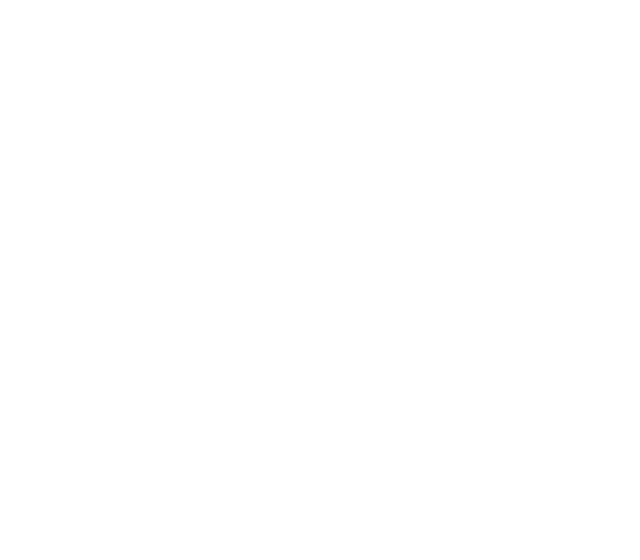
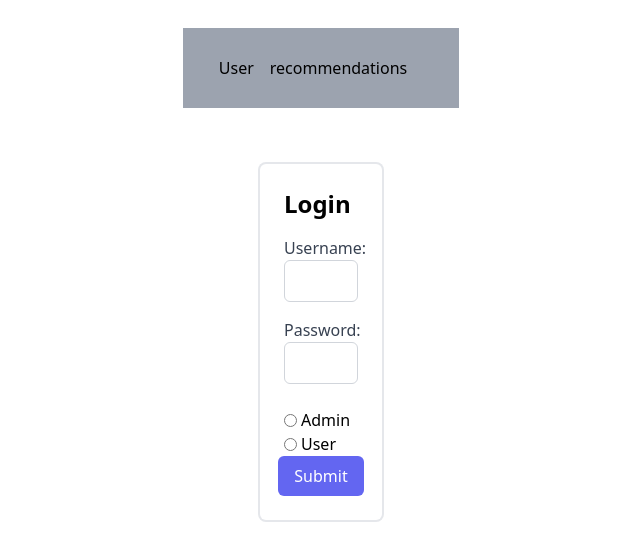
Before and after one commit to DILAWERRAHIM/portfolio2, a React (Vite) app in the folder frontend/: page /adminpanel/add-user in a window 1280 px wide. Before the commit this address had no page. Shown: the top 560 px of the page, without its empty margins (319-959 px from the left). Built offline with nearby package versions, Linux system fonts and the light colour scheme; a web font is replaced by a local one.

Commit message:
add use button is working properly

```diff
--- a/frontend/adminPanel/Home/Add-user.jsx
+++ b/frontend/adminPanel/Home/Add-user.jsx
@@ -0,0 +1,109 @@
+import React, { useState } from "react";
+import { useNavigate } from "react-router-dom";
+
+const ReviewForm = ({ setuser }) => {
+  const navigate = useNavigate();
+  const [username, setUsername] = useState("");
+  const [userStatus, setUserStatus] = useState();
+  const [password, setPassword] = useState("");
+  const url = `http://localhost:5000/user`;
+
+  const handleSubmit = async (event) => {
+    event.preventDefault();
+
+    if (!username || !password || userStatus) {
+      console.log(username, password, userStatus);
+      try {
+        const res = await fetch(url, {
+          method: "POST",
+          headers: {
+            "Content-Type": "application/json",
+          },
+          body: JSON.stringify({ username, password, userStatus }),
+        });
+
+        if (!res.ok) {
+          throw new Error("failed to add user");
+        }
+
+        navigate("/adminPanel/");
+      } catch (error) {
+        console.log(error);
+      }
+    }
+  };
+
+  return (
+    <div className=" flex justify-center items-center relative  h-full">
+      <form
+        onSubmit={handleSubmit}
+        className=" mt-7 p-6 md:w-[40%] w-[90%]   rounded-md ring-gray-200 ring-2"
+      >
+        <h2 className="text-2xl font-bold mb-4">Login</h2>
+        <div className="mb-4">
+          <label htmlFor="username" className="block text-gray-700">
+            Username:
+          </label>
+          <input
+            type="text"
+            id="username"
+            value={username}
+            onChange={(e) => setUsername(e.target.value)}
+            required
+            className="w-full px-3 py-2 border border-gray-300 rounded-md focus:outline-none focus:border-indigo-500"
+          />
+        </div>
+        <div className="mb-6">
+          <label htmlFor="password" className="block text-gray-700">
+            Password:
+          </label>
+          <input
+            type="password"
+            id="password"
+            value={password}
+            onChange={(e) => setPassword(e.target.value)}
+            required
+            className="w-full px-3 py-2 border border-gray-300 rounded-md focus:outline-none focus:border-indigo-500"
+          />
+        </div>
+        <div className="flex items-center">
+          <input
+            type="radio"
+            id="admin"
+            name="userStatus"
+            value="admin"
+            checked={userStatus === "admin"}
+            onChange={(e) => setUserStatus(e.target.value)}
+          />
+          <label htmlFor="admin" className="ml-1">
+            Admin
+          </label>
+        </div>
+        <div className="flex items-center">
+          <input
+            type="radio"
+            id="user"
+            name="userStatus"
+            value="user"
+            checked={userStatus === "user"}
+            onChange={(e) => setUserStatus(e.target.value)}
+          />
+          <label htmlFor="user" className="ml-1">
+            User
+          </label>
+        </div>
+
+        <div className="flex justify-center items-center h-full">
+          <button
+            type="submit"
+            className="bg-indigo-500 text-white px-4 py-2 rounded-md hover:bg-indigo-600 focus:outline-none focus:bg-indigo-600"
+          >
+            Submit
+          </button>
+        </div>
+      </form>
+    </div>
+  );
+};
+
+export default ReviewForm;
--- a/frontend/adminPanel/Home/Sharedlayout.jsx
+++ b/frontend/adminPanel/Home/Sharedlayout.jsx
@@ -1,12 +1,13 @@
 import React, { useEffect, useState } from "react";
 import { Delete } from "../../components/Icons/icons.jsx";
-
+import { useNavigate } from "react-router-dom";
 const User = () => {
+  const navigate = useNavigate();
   const [Data, setData] = useState("");
   const url = "http://localhost:5000/user";
 
   const Add_user = async () => {
-    console.log("user adding button is working");
+    navigate("add-user");
   };
   const handleDelete = async (userId) => {
     // Implement deletion logic using the userId
--- a/frontend/components/recommendations/add-recommendations/Add-recommendations.jsx
+++ b/frontend/components/recommendations/add-recommendations/Add-recommendations.jsx
@@ -20,7 +20,7 @@
           headers: {
             "Content-Type": "application/json",
           },
-          body: JSON.stringify({ username, email, review }),
+          body: JSON.stringify({ username, email, review}),
         },
       );
 
--- a/frontend/src/App.jsx
+++ b/frontend/src/App.jsx
@@ -12,6 +12,7 @@
 import ProtectedRoute from "../components/recommendations/add-recommendations/ProtectedRoute.jsx";
 import User from "../adminPanel/Home/User.jsx";
 import Sharedlayout from "../adminPanel/Home/Sharedlayout.jsx";
+import Add_user from "../adminPanel/Home/Add-user";
 import Arecommendations from "../adminPanel/Home/recommendations.jsx";
 const App = () => {
   const [user, setuser] = useState(false);
@@ -38,6 +39,8 @@
           </Route>
           <Route path="/adminpanel/" element={<User />}>
             <Route index element={<Sharedlayout />} />
+            <Route path="add-user" element={<Add_user />} />
+
             <Route path="arecommendations" element={<Arecommendations />} />
           </Route>
         </Routes>
```
